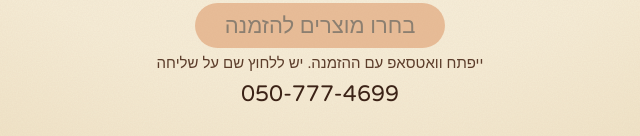
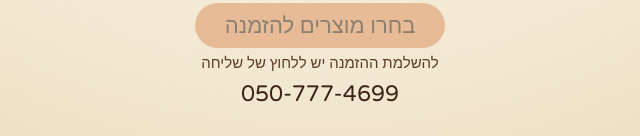
Before and after one commit to Sziman/shahar-breads, a plain HTML site: page index.html in a window 1280 px wide. Shown: the part 661-797 px from the top of the page, 320-960 px from the left. Drawn offline with Linux system fonts and the light colour scheme; no server answers; a web font is replaced by a local one.

Commit message:
update send message

```diff
--- a/index.html
+++ b/index.html
@@ -162,7 +162,7 @@ button.btn{border:0;cursor:pointer}
       <label class="nm"><span class="sr">שם להזמנה</span><input id="cname" type="text" maxlength="40" autocomplete="name" placeholder="השם שלכם"></label>
       <input class="hp" id="hp" type="text" tabindex="-1" autocomplete="off" aria-hidden="true">
       <a class="btn" id="order" href="https://wa.me/972507774699?text=%D7%94%D7%99%D7%99%20%D7%A9%D7%97%D7%A8%2C%20%D7%90%D7%A0%D7%99%20%D7%A8%D7%95%D7%A6%D7%94%20%D7%9C%D7%94%D7%96%D7%9E%D7%99%D7%9F." target="_blank" rel="noopener">להזמנה בוואטסאפ</a>
-      <span class="hint">ייפתח וואטסאפ עם ההזמנה. יש ללחוץ שם על שליחה</span>
+      <span class="hint">להשלמת ההזמנה יש ללחוץ של שליחה</span>
       <a class="phone" href="tel:0507774699">050-777-4699</a>
     </div>
   </div>
```
